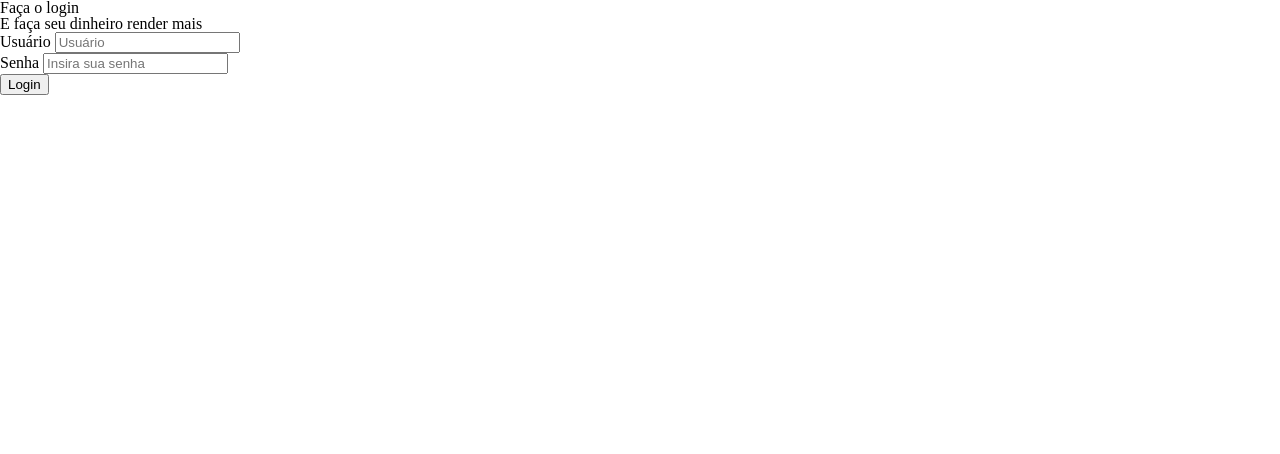
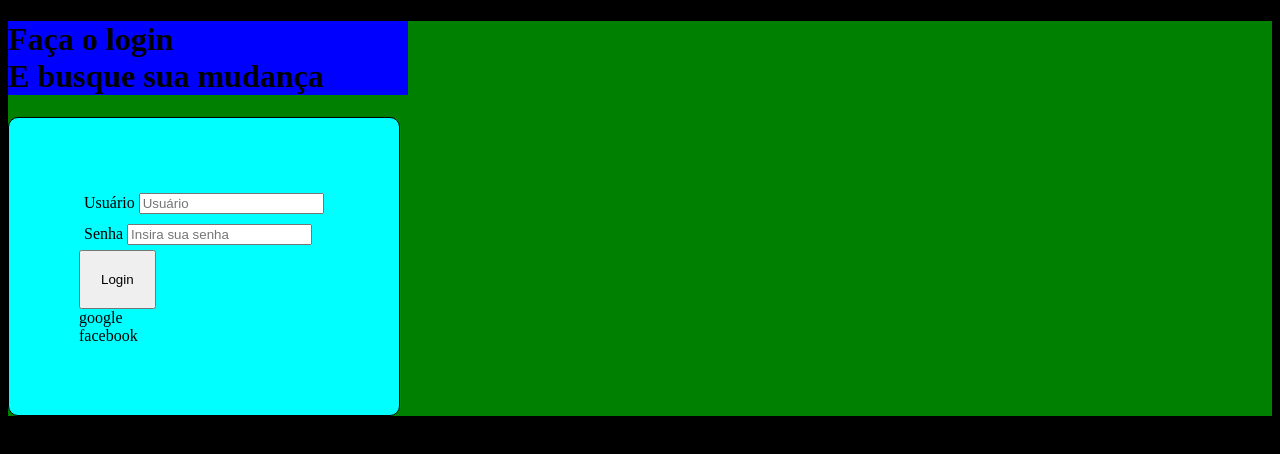
Before and after one commit to glaucorodrigo/Pagina-de-login, a plain HTML site: page index.html in a window 1280 px wide. Drawn offline with Linux system fonts and the light colour scheme.

Commit message:
Iniciando o CSS

```diff
--- a/css/style.css
+++ b/css/style.css
@@ -0,0 +1,30 @@
+
+body {
+    background-color: black;
+}
+
+.main-login {
+    background-color: green;
+
+}
+
+.left-login {
+    background-color: blue;
+    width: 400px;
+}
+
+.right-login {
+    background-color: aqua;
+    padding: 70px;
+    border: 1px solid black;
+    width: fit-content;
+    border-radius: 10px;
+}
+
+.textfield {
+    padding: 5px;
+}
+
+.btn-login {
+    padding: 20px;
+}
--- a/index.html
+++ b/index.html
@@ -5,7 +5,7 @@
     <meta http-equiv="X-UA-Compatible" content="IE=edge">
     <meta name="viewport" content="width=device-width, initial-scale=1.0">
     <title>Glauco's Bank</title>
-    <link rel="stylesheet" href="/css/reset.css">
+
 	<link rel="stylesheet" href="/css/style.css">
     <script src="/js/script.js"></script>
 </head>
@@ -15,7 +15,7 @@
     <main>
         <div class="main-login">
             <div class="left-login">
-                <h1>Faça o login<br> E faça seu dinheiro render mais</h1>
+                <h1>Faça o login<br> E busque sua mudança</h1>
             </div>
             <div class="right-login">
                 <div class="card-login">
@@ -27,9 +27,14 @@
                         <label for="senha">Senha</label>
                         <input type="password" name="senha" placeholder="Insira sua senha">
                     </div>
-                    <button class="
-                    btn-login">Login</button>
-                </div>
+                    <button class="btn-login">Login</button>
+                    </div>
+                    <div class="icone-google">
+                            google
+                    </div>
+                    <div class="icone-facebook">
+                        facebook
+                    </div>
             </div>
         </div>
 
```
